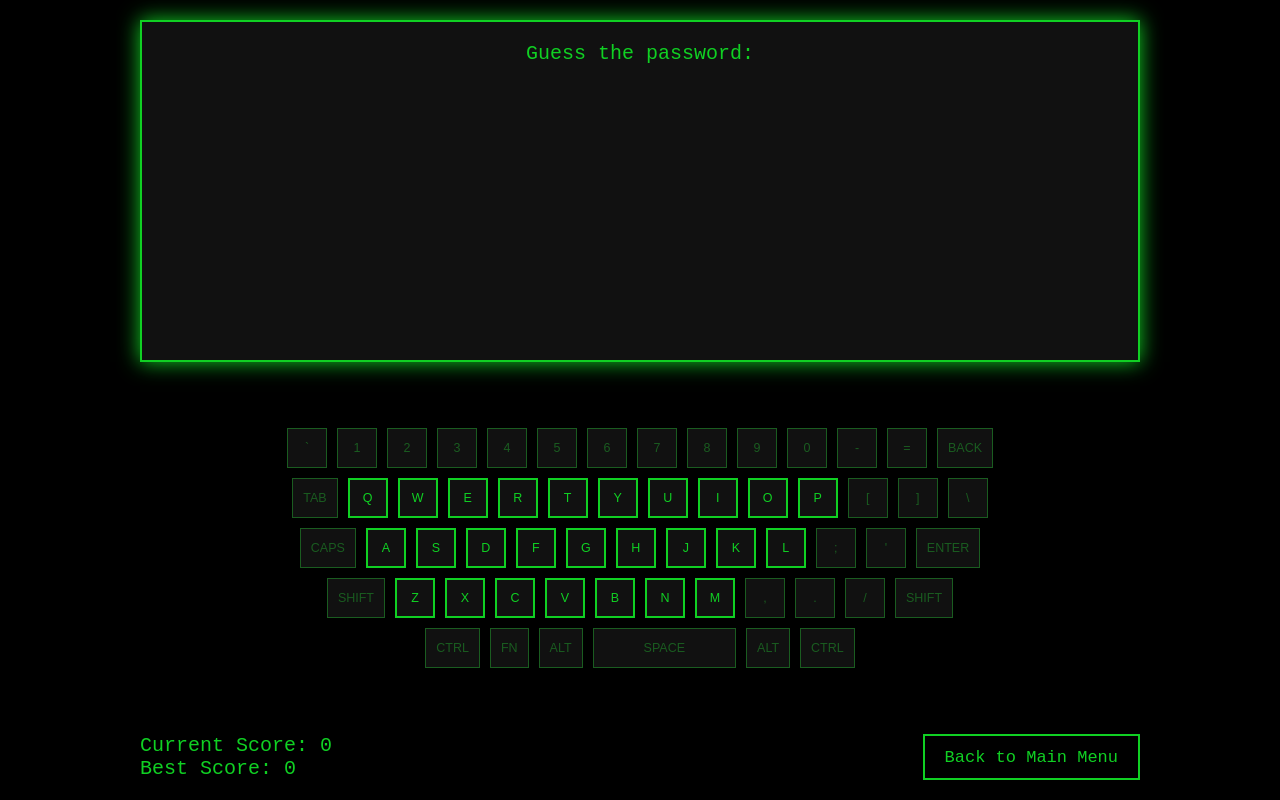
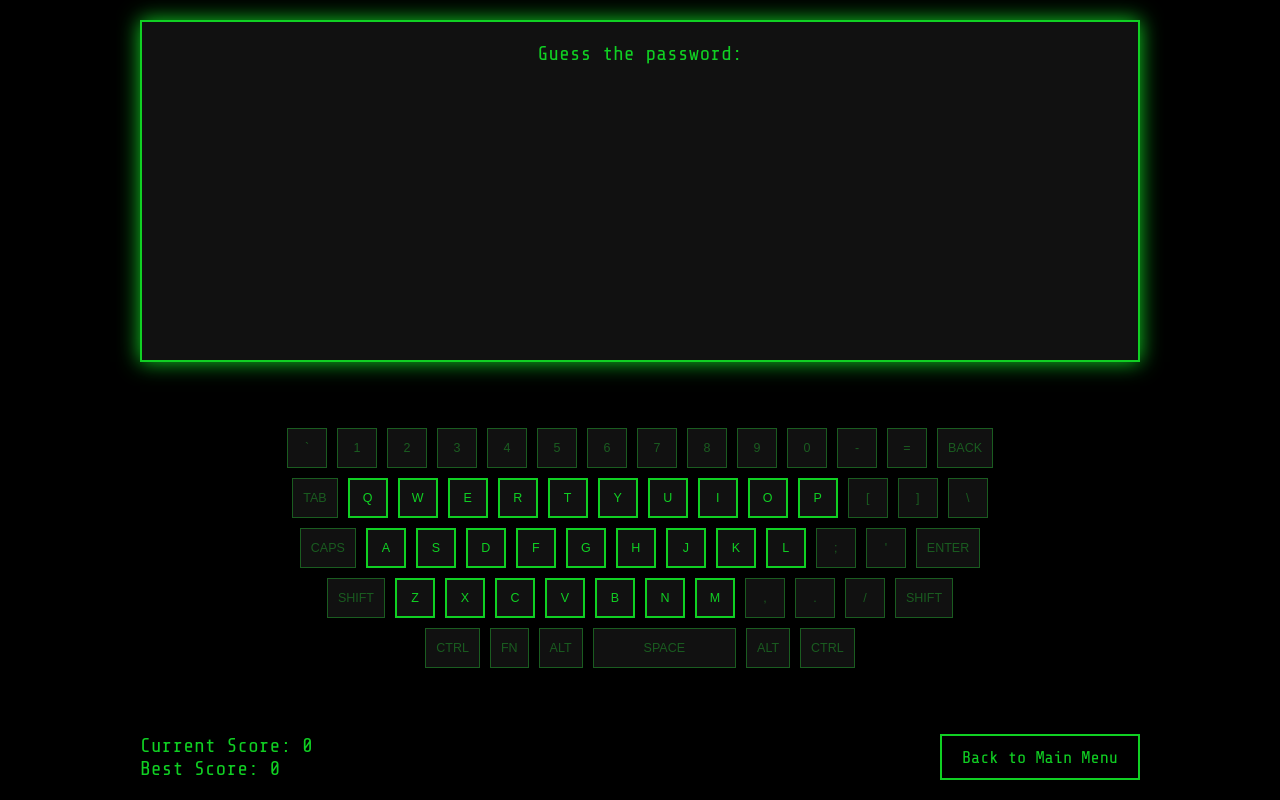
Before and after one commit to shallomkanyori/password_puzzle_solver, a Flask app: template templates/game.html in a window 1280 px wide. Run offline with Flask 3, Linux system fonts and the light colour scheme; the template is opened without the code that fills it, so the values that code supplies are empty; some libraries are stand-ins or nearby versions.

Commit message:
Revert all font to Share Tech Mono

```diff
--- a/static/styles/game.css
+++ b/static/styles/game.css
@@ -9,7 +9,7 @@
     padding: 20px;
     background-color: #000;
     color: #10D023;
-    font-family: 'Courier New', Courier, monospace;
+    font-family: 'Share Tech Mono', monospace;
 }
 
 /* Terminal Screen */
@@ -127,7 +127,7 @@
     border: 2px solid #10D023;
     cursor: pointer;
     transition: all 0.3s ease;
-	font-family: 'Courier New', Courier, monospace;
+	font-family: 'Share Tech Mono', monospace;
 	font-size: 1.7rem;
 }
 
```
